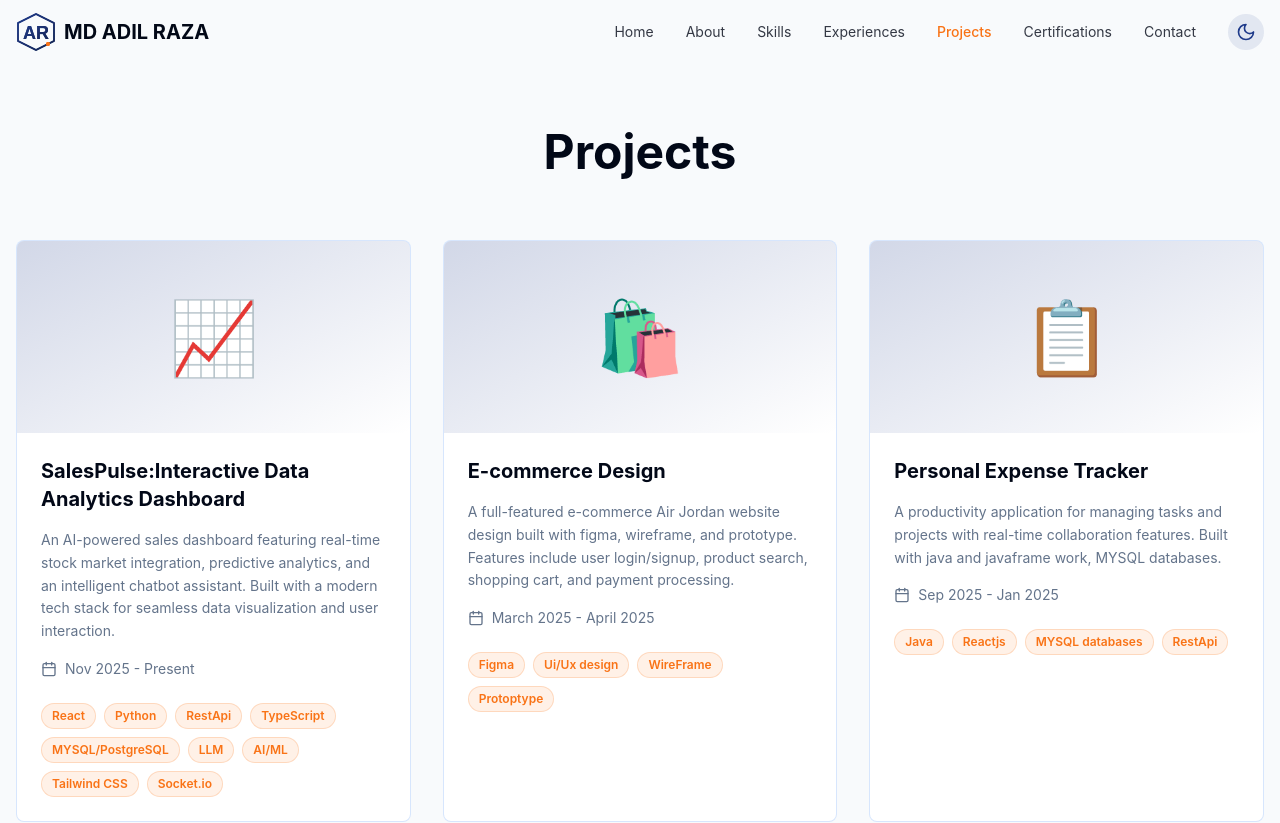
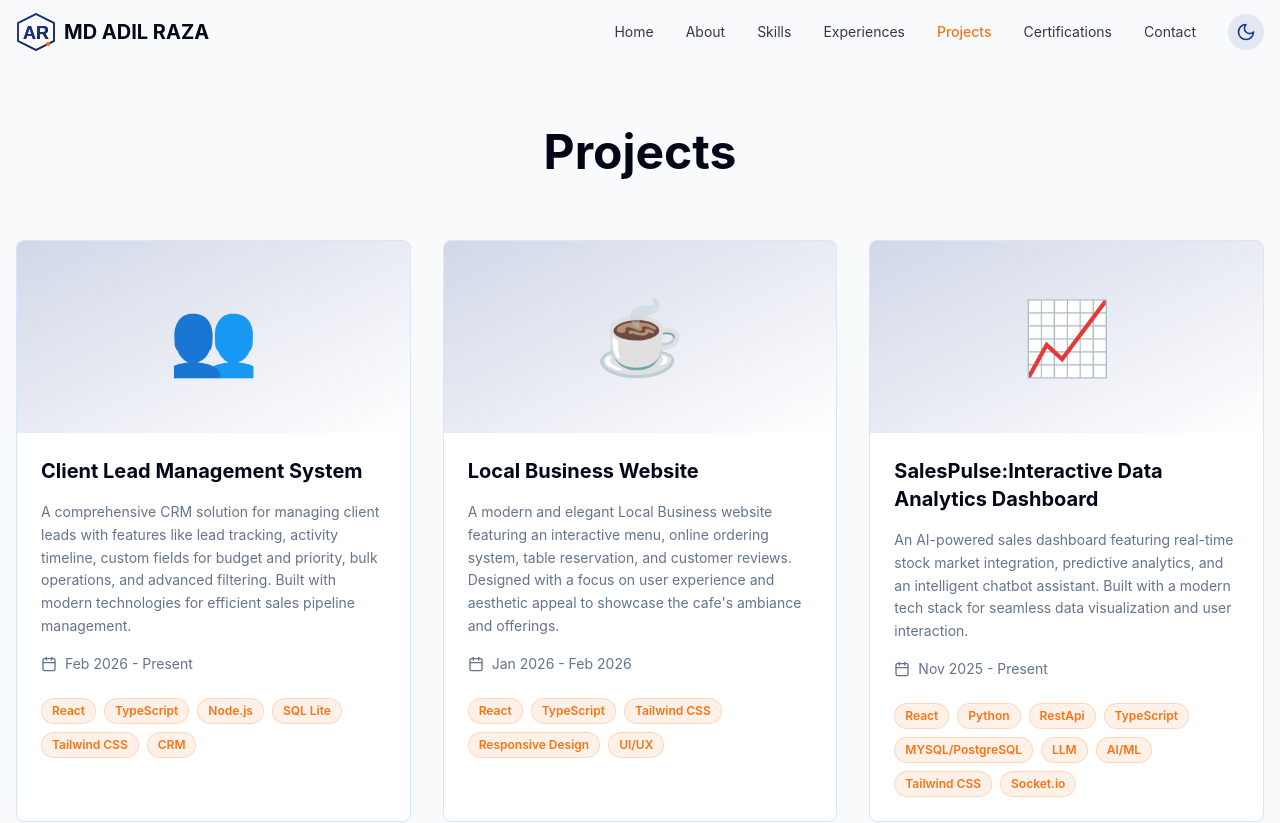
Before and after one commit to adil-r120/Adil-Dev-Portfolio, a React (Vite) app: page /projects in a window 1280 px wide. Shown: the top 823 px of the page. Built offline with nearby package versions, Linux system fonts and the light colour scheme; the HTML template or start-up script is replaced by a standard one.

Commit message:
Add Client Lead Management System and Local Business Website projects

```diff
--- a/src/pages/Projects.tsx
+++ b/src/pages/Projects.tsx
@@ -26,6 +26,22 @@ type Hackathon = {
 
 const Projects = () => {
   const projects: Project[] = [
+    {
+      title: "Client Lead Management System",
+      description: "A comprehensive CRM solution for managing client leads with features like lead tracking, activity timeline, custom fields for budget and priority, bulk operations, and advanced filtering. Built with modern technologies for efficient sales pipeline management.",
+      image: "👥",
+      date: "Feb 2026 - Present",
+      tags: ["React", "TypeScript", "Node.js", "SQL Lite", "Tailwind CSS", "CRM"],
+      link: "https://client-lead-management-system.vercel.app/"
+    },
+    {
+      title: "Local Business Website",
+      description: "A modern and elegant Local Business website featuring an interactive menu, online ordering system, table reservation, and customer reviews. Designed with a focus on user experience and aesthetic appeal to showcase the cafe's ambiance and offerings.",
+      image: "☕",
+      date: "Jan 2026 - Feb 2026",
+      tags: ["React", "TypeScript", "Tailwind CSS", "Responsive Design", "UI/UX"],
+      link: "https://local-business-website-1.vercel.app/"
+    },
     {
       title: "SalesPulse:Interactive Data Analytics Dashboard",
       description: "An AI-powered sales dashboard featuring real-time stock market integration, predictive analytics, and an intelligent chatbot assistant. Built with a modern tech stack for seamless data visualization and user interaction.",
```
